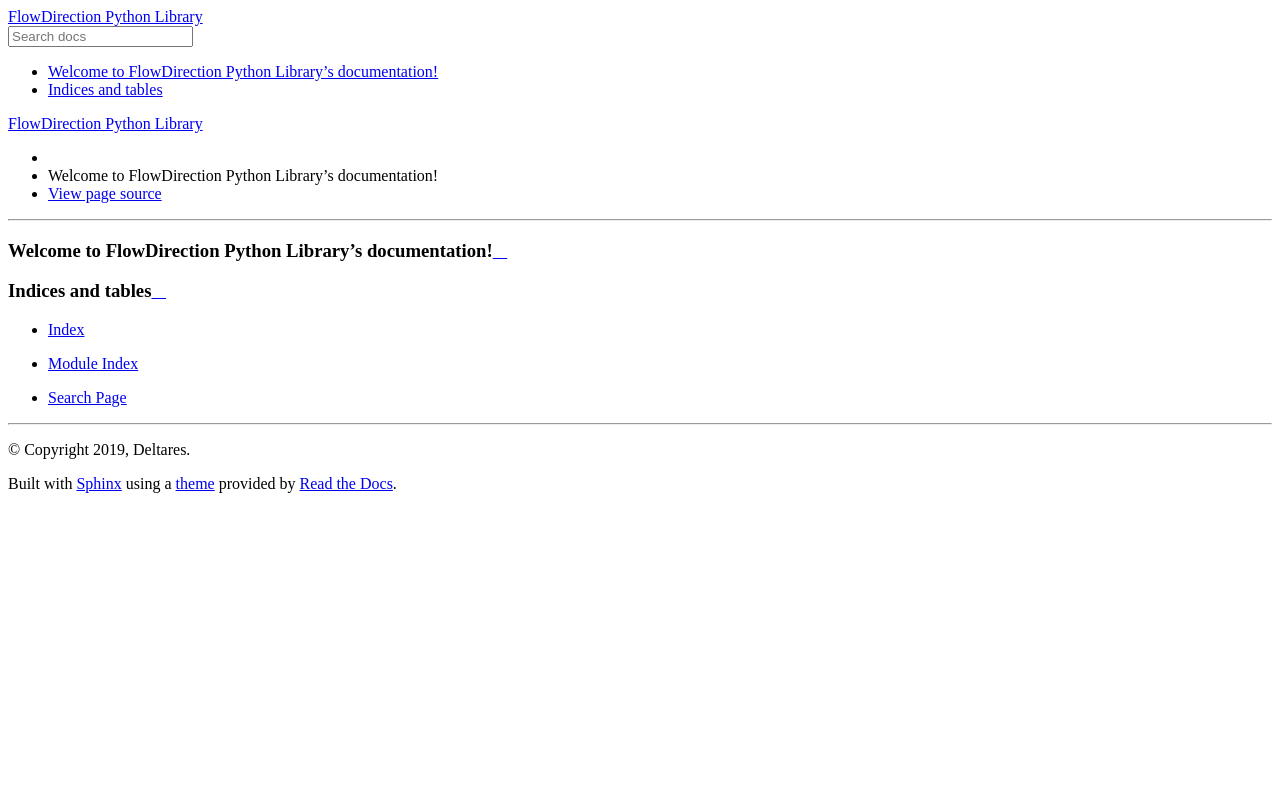
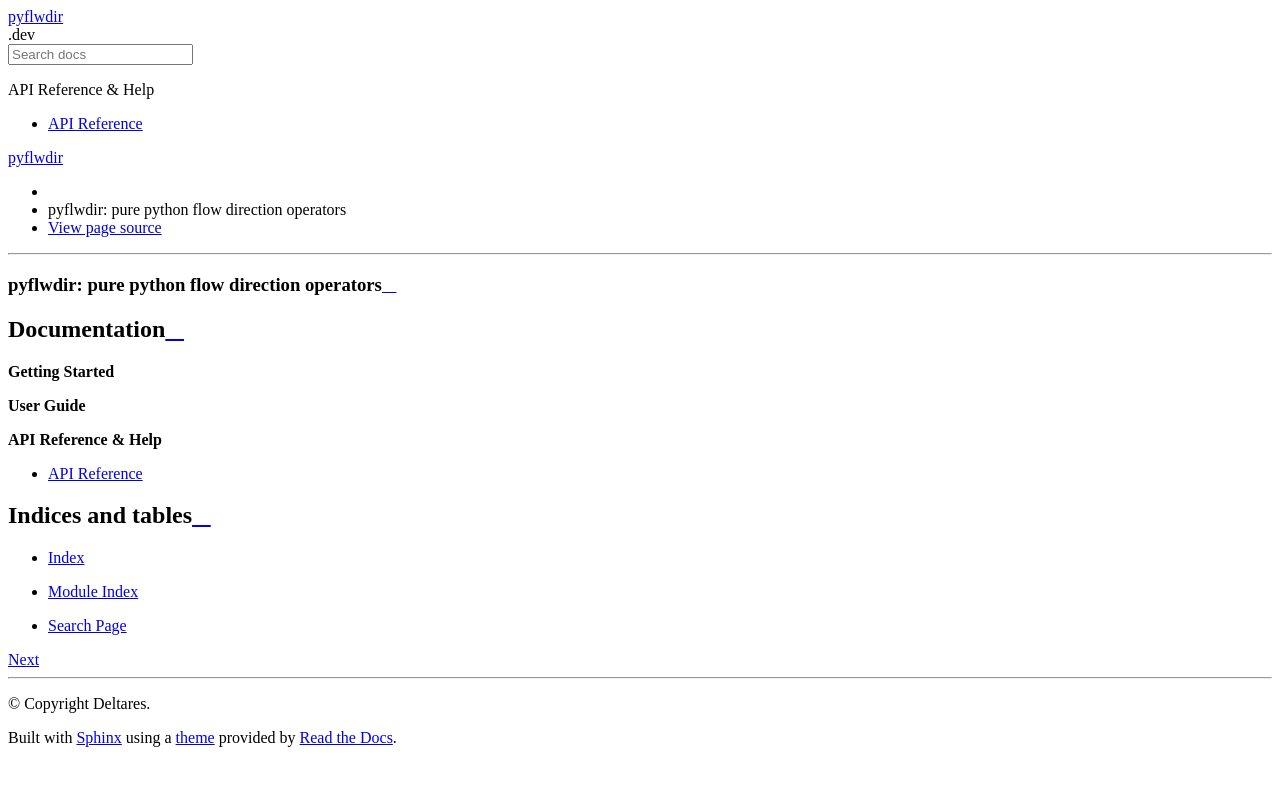
Before and after one commit to Deltares/pyflwdir, a Sphinx documentation site: the page built from docs/index.rst, in a window 1280 px wide. Shown: the top 786 px of the page. Built offline with Sphinx 7.4.7 and the Read the Docs theme 2.0.0, drawn with Linux system fonts in a browser that asks for light colours; the version number could not be read and is left out.

Commit message:
start docs

```diff
--- a/docs/conf.py
+++ b/docs/conf.py
@@ -16,14 +16,25 @@
 # add these directories to sys.path here. If the directory is relative to the
 # documentation root, use os.path.abspath to make it absolute, like shown here.
 #
+import pkg_resources
 import os
 import sys
-
 import pyflwdir
 
 here = os.path.dirname(__file__)
 sys.path.insert(0, os.path.abspath(os.path.join(here, "..")))
 
+
+# -- Project information -----------------------------------------------------
+
+project = "pyflwdir"
+copyright = "Deltares"
+author = "Dirk Eilander, Willem van Verseveld"
+
+# The full version, including alpha/beta/rc tags
+release = pkg_resources.get_distribution("pyflwdir").version
+# The short version which is displayed
+version = ".".join(release.split(".")[:3]) + ".dev"
 
 # -- General configuration ------------------------------------------------
 
@@ -34,7 +45,12 @@ sys.path.insert(0, os.path.abspath(os.path.join(here, "..")))
 # Add any Sphinx extension module names here, as strings. They can be
 # extensions coming with Sphinx (named 'sphinx.ext.*') or your custom
 # ones.
-extensions = ["sphinx.ext.autodoc", "sphinx.ext.napoleon"]
+extensions = [
+    "sphinx.ext.autodoc",
+    "sphinx.ext.viewcode",
+    "sphinx.ext.todo",
+    "sphinx.ext.napoleon",
+]
 
 # Add any paths that contain templates here, relative to this directory.
 templates_path = ["_templates"]
@@ -48,26 +64,12 @@ source_suffix = ".rst"
 # The master toctree document.
 master_doc = "index"
 
-# General information about the project.
-project = u"FlowDirection Python Library"
-copyright = u"2019, Deltares"
-author = u"Dirk Eilander"
-
-# The version info for the project you're documenting, acts as replacement for
-# |version| and |release|, also used in various other places throughout the
-# built documents.
-#
-# The short X.Y version.
-version = pyflwdir.__version__
-# The full version, including alpha/beta/rc tags.
-release = pyflwdir.__version__
-
 # The language for content autogenerated by Sphinx. Refer to documentation
 # for a list of supported languages.
 #
 # This is also used if you do content translation via gettext catalogs.
 # Usually you set "language" from the command line for these cases.
-language = None
+language = "en"
 
 # List of patterns, relative to source directory, that match files and
 # directories to ignore when looking for source files.
@@ -107,12 +109,12 @@ html_context = {
 #
 # This is required for the alabaster theme
 # refs: http://alabaster.readthedocs.io/en/latest/installation.html#sidebars
-html_sidebars = {
-    "**": [
-        "relations.html",  # needs 'show_related': True theme option to display
-        "searchbox.html",
-    ]
-}
+# html_sidebars = {
+#     "**": [
+#         "relations.html",  # needs 'show_related': True theme option to display
+#         "searchbox.html",
+#     ]
+# }
 
 
 # -- Options for HTMLHelp output ------------------------------------------
@@ -145,8 +147,8 @@ latex_documents = [
     (
         master_doc,
         "pyflwdir.tex",
-        u"FlowDirection Python Library Documentation",
-        u"Dirk Eilander",
+        u"pyflwdir Documentation",
+        [author],
         "manual",
     ),
 ]
@@ -157,7 +159,7 @@ latex_documents = [
 # One entry per manual page. List of tuples
 # (source start file, name, description, authors, manual section).
 man_pages = [
-    (master_doc, "pyflwdir", u"FlowDirection Python Library Documentation", [author], 1)
+    (master_doc, "pyflwdir", u"pyflwdir Documentation", [author], 1)
 ]
 
 
@@ -170,10 +172,10 @@ texinfo_documents = [
     (
         master_doc,
         "pyflwdir",
-        u"FlowDirection Python Library Documentation",
+        u"pyflwdir Documentation",
         author,
         "pyflwdir",
-        "Fast numba-based library with flow direction and watershed delineation operators in pure Python",
+        "Fast flow direction operators in pure Python.",
         "Miscellaneous",
     ),
 ]
--- a/docs/index.rst
+++ b/docs/index.rst
@@ -1,19 +1,31 @@
-.. FlowDirection Python Library documentation master file, created by
+.. pyflwdir documentation master file, created by
    sphinx-quickstart on Thu Jun 21 11:07:11 2018.
    You can adapt this file completely to your liking, but it should at least
    contain the root `toctree` directive.
 
-Welcome to FlowDirection Python Library's documentation!
-==========================================================
+pyflwdir: pure python flow direction operators
+==============================================
+
+Documentation
+-------------
+
+**Getting Started**
+
+**User Guide**
+
+**API Reference & Help**
+
+* :doc:`api`
 
 .. toctree::
-   :maxdepth: 2
-   :caption: Contents:
+   :maxdepth: 1
+   :hidden:
+   :caption: API Reference & Help
 
-
+   api
 
 Indices and tables
-==================
+------------------
 
 * :ref:`genindex`
 * :ref:`modindex`
```
Also changed, not shown: docs/api.rst (added, +8 -0 lines), docs/api/pyflwdir.rst (added, +8 -0 lines), 1 other file.
